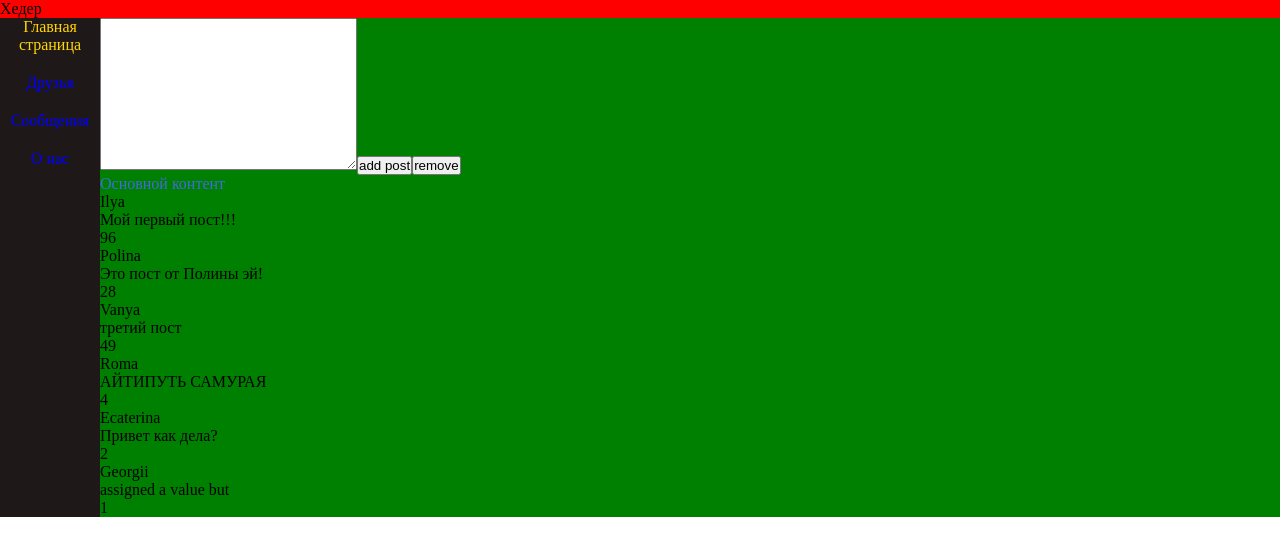
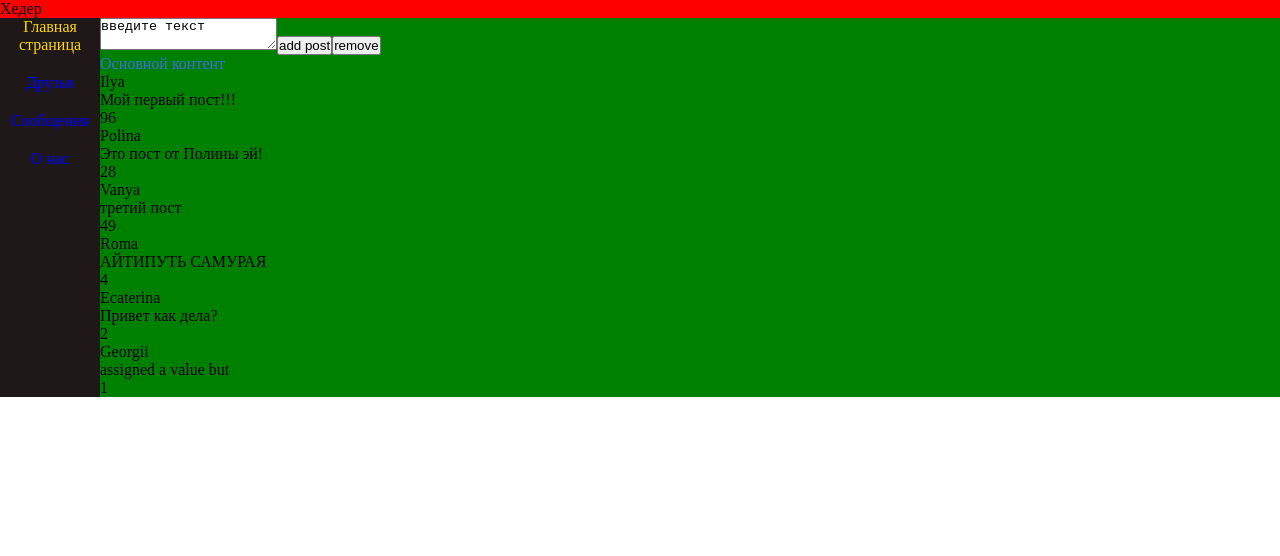
Before and after one commit to IlyaRaduk/MessengerReact, a React (Create React App) app: page /profile in a window 1280 px wide. Shown: the top 556 px of the page. Built offline with nearby package versions, Linux system fonts and the light colour scheme.

Commit message:
flux textarea

```diff
--- a/src/App.js
+++ b/src/App.js
@@ -7,7 +7,7 @@ function App(props) {
 
     <div className="App" >
       <Header/>
-      <Main state={props.state} addPost={props.addPost}/>
+      <Main state={props.state} addPost={props.addPost} changeLetters={props.changeLetters}/>
     </div>
 
   );
--- a/src/components/Main/Main.jsx
+++ b/src/components/Main/Main.jsx
@@ -11,7 +11,7 @@ function Main(props){
         <main className={classes.main}>
             <Navigation/>
             <Routes>
-                <Route path="/profile" element={<Posts profilePage={props.state.profilePage} addPost={props.addPost}/>} />
+                <Route path="/profile" element={<Posts profilePage={props.state.profilePage} addPost={props.addPost} changeLetters={props.changeLetters}/>} />
                 <Route path="/dialogs/*" element={<Dialogs dialogsPage= {props.state.dialogsPage}/>}/>
                 <Route path="/friends/*" element={<Friends />}/>
                 <Route path="/about" element={<About />}/>
--- a/src/components/Main/Posts/Posts.jsx
+++ b/src/components/Main/Posts/Posts.jsx
@@ -9,12 +9,17 @@ function Posts(props){
 
     let text = newPostElement.current.value;
     props.addPost(text);
-    newPostElement.current.value='';
+    props.changeLetters('Введите текст');
+  }
+  let changeLetters = ()=>{
+    let text = newPostElement.current.value;
+    props.changeLetters(text);
+
   }
 
     return(
         <section className={classes.posts}>
-          <textarea ref={newPostElement} name="" id="" cols="30" rows="10"></textarea>
+          <textarea onChange={changeLetters} ref={newPostElement} value={props.profilePage.newPostText} ></textarea>
           <button onClick={addPost}>add post</button>
           <button>remove</button>
         <p className={classes.text}>Основной контент</p>
--- a/src/redux/state.js
+++ b/src/redux/state.js
@@ -9,6 +9,7 @@ const state = {
             {id:5, name:"Ecaterina", post:"Привет как дела?",like:2},
             {id:6, name:"Georgii", post:"assigned a value but",like:1},
         ],
+        newPostText:'введите текст',
     },
     dialogsPage:{
         dialogsItems: [
@@ -22,6 +23,11 @@ const state = {
     },
 }
 
+export let changeLetters = (text)=>{
+    state.profilePage.newPostText = text;
+    rerender(state);
+}
+
 export let addPost = (postMessage) =>{
     let newPost = {
         id: 1,
--- a/src/render.js
+++ b/src/render.js
@@ -4,15 +4,16 @@ import App from './App';
 import {BrowserRouter} from 'react-router-dom';
 // import state from './redux/state';
 import {addPost} from './redux/state';
+import { changeLetters } from './redux/state';
+
+const root = ReactDOM.createRoot(document.getElementById('root'));
+export let rerender=(state)=>{
 
 
-export let rerender=(state)=>{
-
-const root = ReactDOM.createRoot(document.getElementById('root'));
 root.render(
   <React.StrictMode>
     <BrowserRouter>
-      <App state={state} addPost={addPost}/>
+      <App state={state} addPost={addPost} changeLetters={changeLetters}/>
     </BrowserRouter>
   </React.StrictMode>
 )}
```
